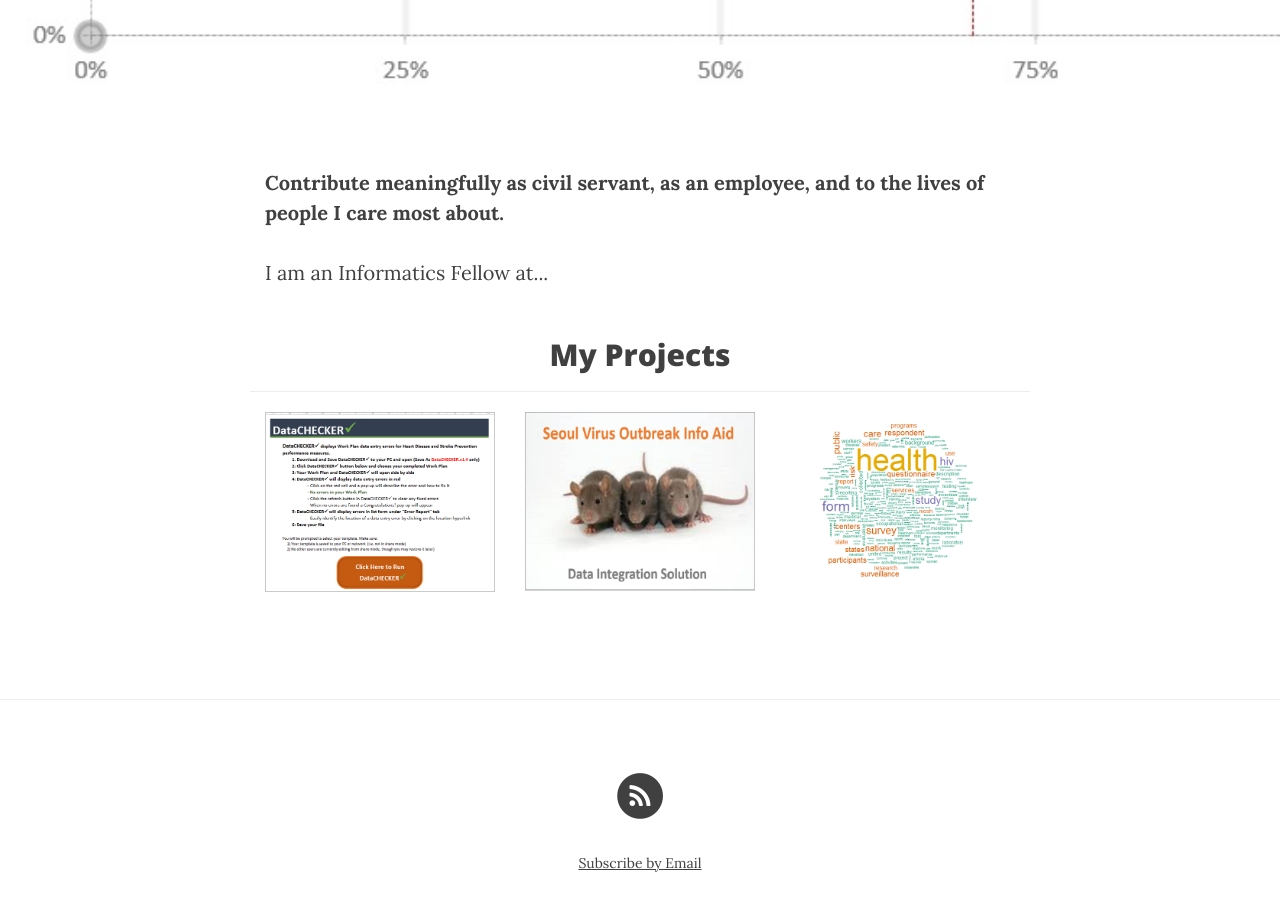
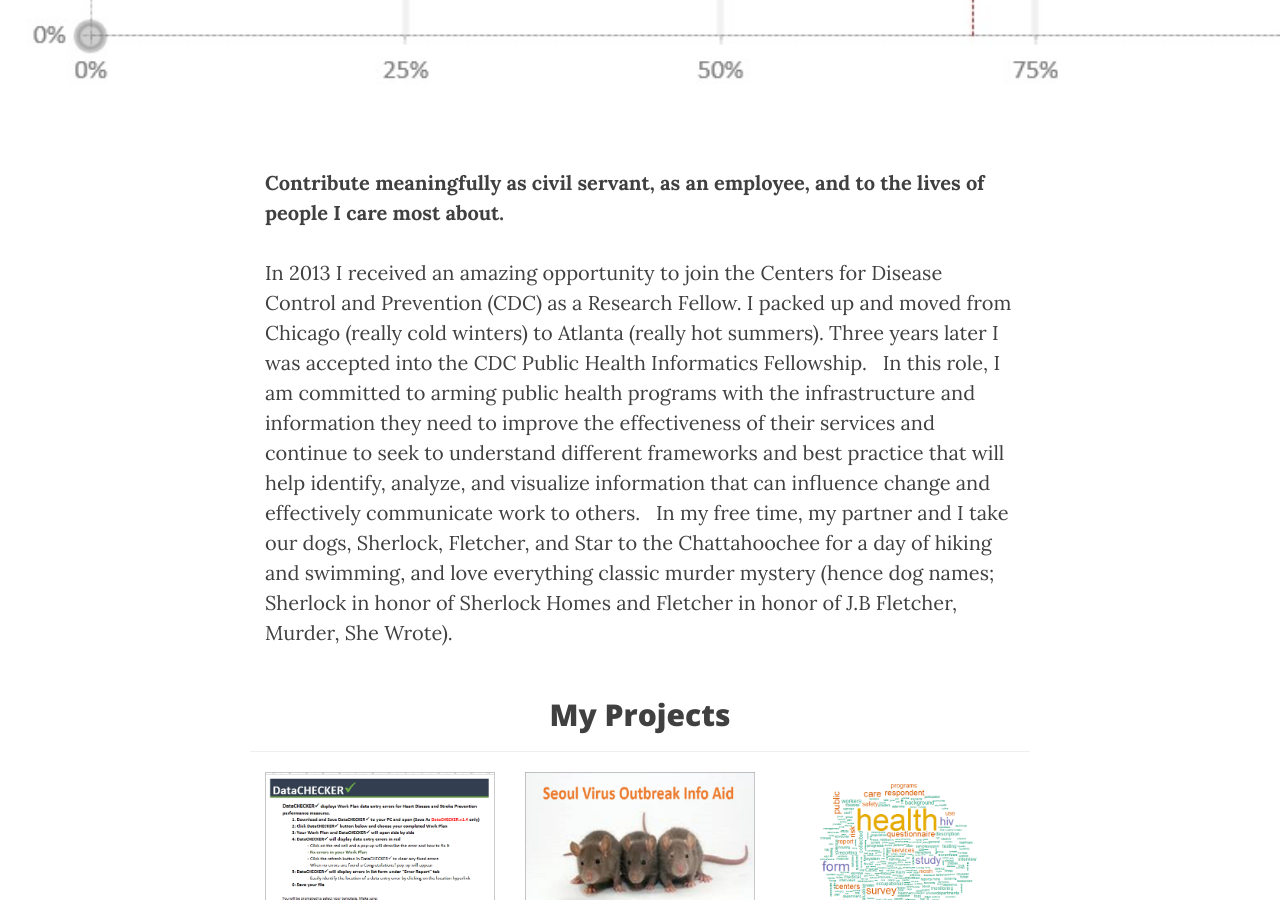
Before and after one commit to lindaroesch/lindaroesch.github.io, a Jekyll site: the page built from index.html, in a window 1280 px wide and 900 px high, scrolled down 460 px. Built offline with Jekyll 4.4.1, drawn with Linux system fonts in a browser that asks for light colours; nearby versions of some CDN libraries.

Commit message:
Update index.html

```diff
--- a/index.html
+++ b/index.html
@@ -12,7 +12,37 @@ description: "Informatics Fellow"
 			<b>Contribute meaningfully as civil servant, as an employee, and to the lives of people I care most about.</b>
 
 		</p>
-		<p>I am an Informatics Fellow at... </p>
+		<p>
+
+In 2013 I received an amazing opportunity
+to join the Centers for Disease Control and Prevention (CDC) as a Research Fellow.
+I packed up and moved from Chicago (really cold winters) to Atlanta (really hot
+summers). Three years later I was accepted into the CDC Public Health Informatics
+Fellowship.
+
+
+
+
+
+In this role, I am committed to
+arming public health programs with the infrastructure and information they need
+to improve the effectiveness of their services and continue to seek to understand
+different frameworks and best practice that will help identify, analyze, and
+visualize information that can influence change and effectively communicate work
+to others.
+
+
+
+
+
+In my free time, my partner and I take our dogs, Sherlock,
+Fletcher, and Star to the Chattahoochee for a day of hiking and swimming, and
+love everything classic murder mystery (hence dog names; Sherlock in honor of Sherlock
+Homes and Fletcher in honor of J.B Fletcher, Murder, She Wrote).
+
+
+
+ </p>
 	</div>
 </section>
 
```
